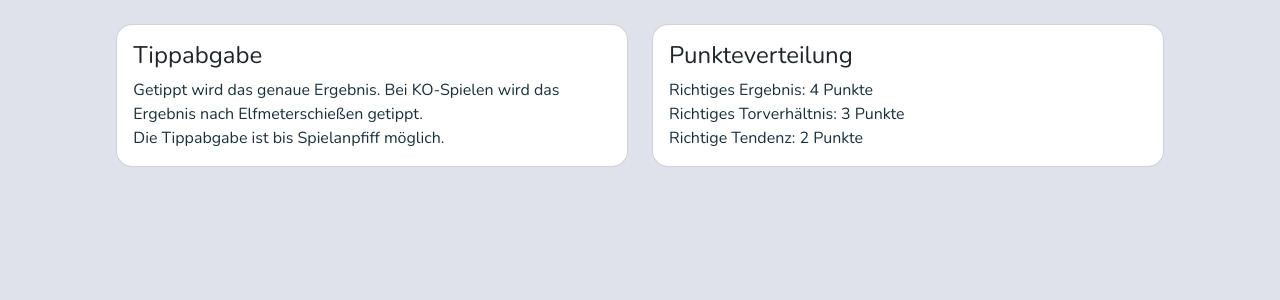
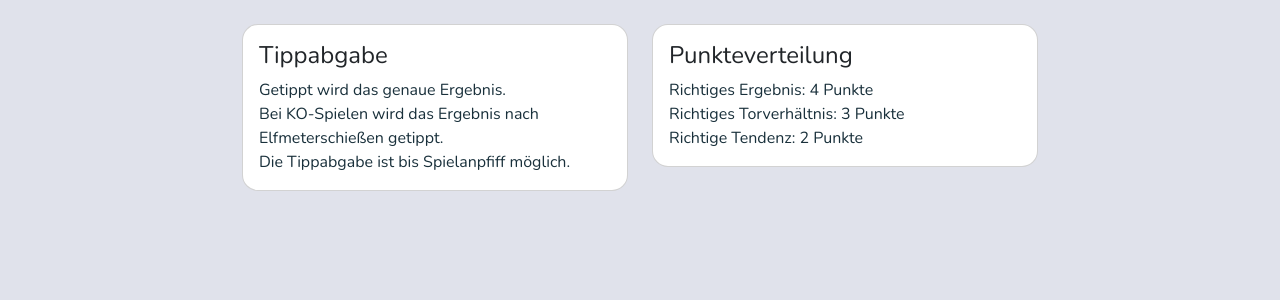
Before and after one commit to 1olp1/em_tippspiel_server_version, a Flask app: page /regeln in a window 1280 px wide. Shown: the part 82-382 px from the top of the page. Run offline with Flask 3, Linux system fonts and the light colour scheme; some libraries are stand-ins or nearby versions.

Commit message:
Regeln angepasst

```diff
--- a/templates/regeln.html
+++ b/templates/regeln.html
@@ -11,7 +11,9 @@
       <div class="card rounded-4">
         <div class="card-body">
           <h4 class="card-title">Tippabgabe</h4>
-          <p class="card-text"> Getippt wird das genaue Ergebnis. Bei KO-Spielen wird das Ergebnis nach Elfmeterschießen getippt.<br>Die Tippabgabe ist bis Spielanpfiff möglich.</p>
+          <p class="card-text"> Getippt wird das genaue Ergebnis. <br>
+            Bei KO-Spielen wird das Ergebnis nach Elfmeterschießen getippt.<br>
+            Die Tippabgabe ist bis Spielanpfiff möglich.</p>
         </div>
       </div>
     </div>
```
